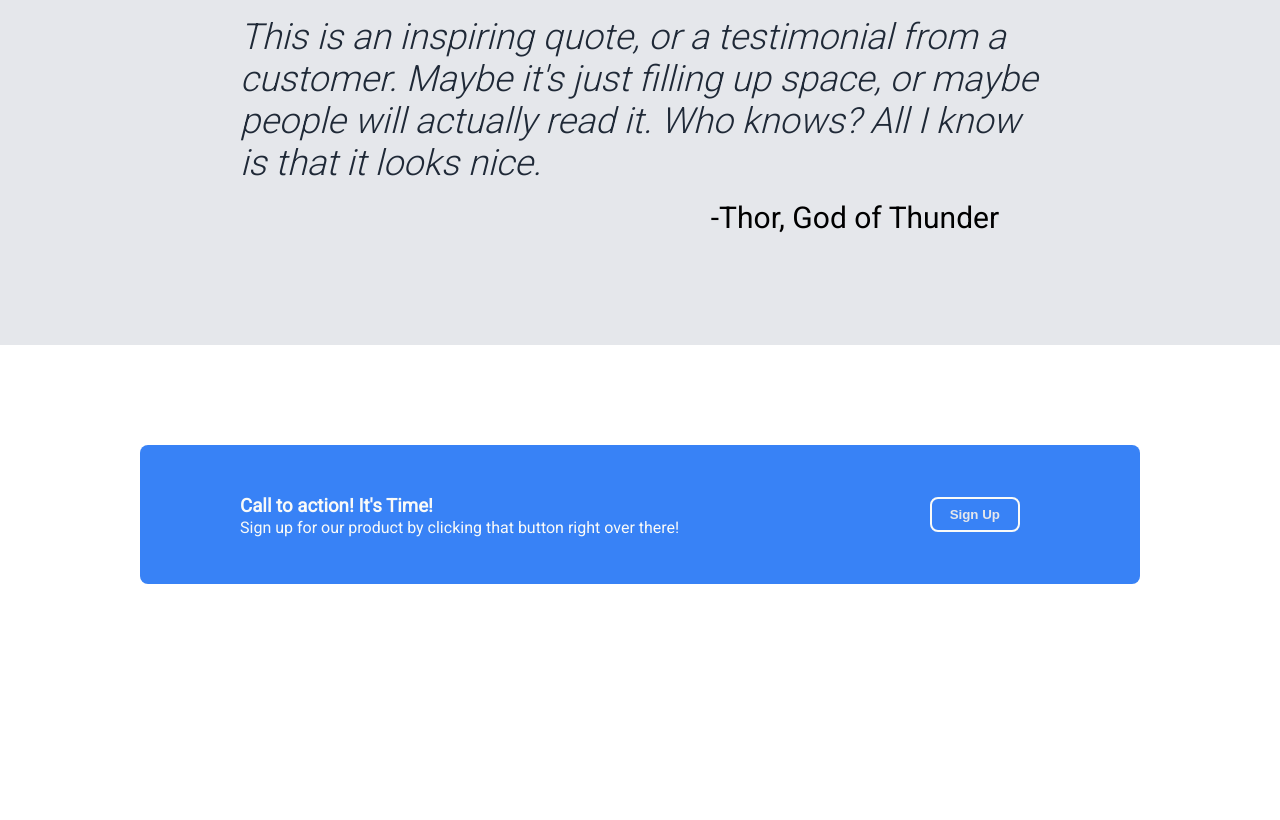
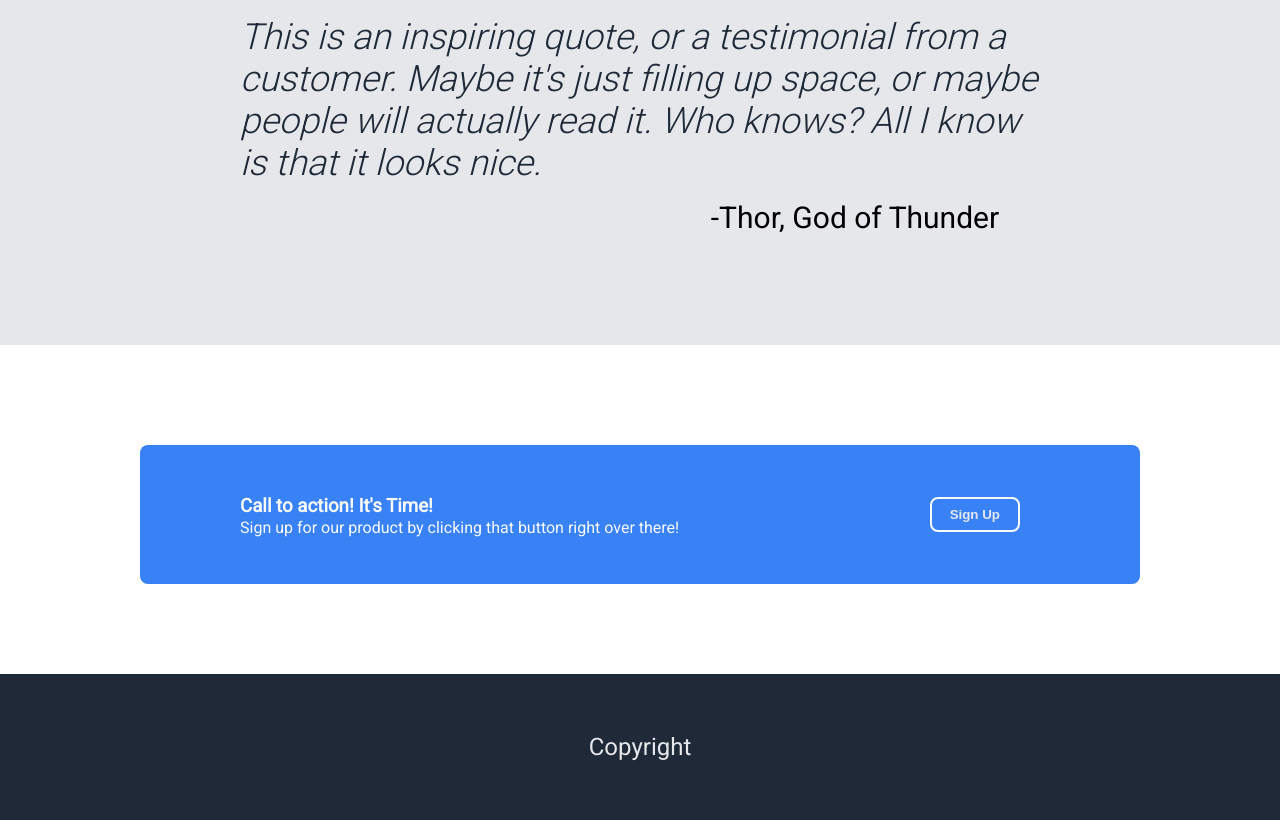
Before and after one commit to diyandim/Landing_Page, a plain HTML site: page index.html in a window 1280 px wide. Shown: the part 1054-1874 px from the top of the page. Before the commit the page ends 1728 px from the top, so only its background shows below. Drawn offline with Linux system fonts and the light colour scheme.

Commit message:
added footer and completed landing page

```diff
--- a/index.html
+++ b/index.html
@@ -74,5 +74,11 @@
                 </div>
             </div>
         </div>
+
+        <div>
+            <footer>
+                <p>Copyright</p>
+            </footer>
+        </div>
     </body>
 </html>
--- a/style.css
+++ b/style.css
@@ -180,3 +180,12 @@ h2{
     padding: 8px 18px;
     margin-right: 120px;
 }
+
+footer{
+    background-color: #1F2937;
+    text-align: center;
+    color: #E5E7EB;
+    margin: 0;
+    padding: 35px;
+    font-size: 24px;
+}
```
